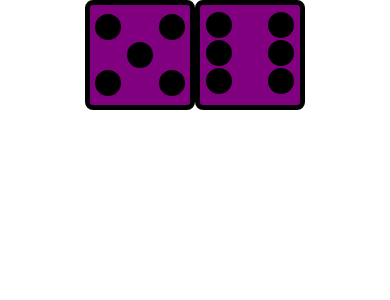
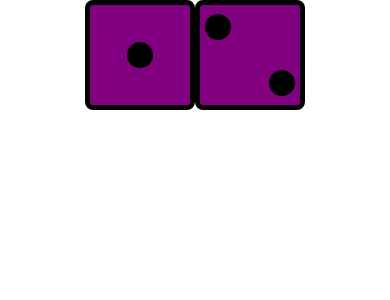
Before and after one commit to Alex-Abrams/dice-pals, a React Native app: screen / in a window 390 px wide. Shown: the top 300 px of the page. Built offline with nearby package versions, Linux system fonts and the light colour scheme.

Commit message:
Finished creating the rest of the dice.

```diff
--- /dev/null
+++ b/frontend/screens/dice_four.js
@@ -0,0 +1,71 @@
+import React, { Component } from 'react';
+import { View, Button, Text, StyleSheet } from 'react-native';
+
+class DiceFour extends React.Component {
+  constructor(props) {
+    super(props);
+  }
+
+  render() {
+    return(
+      <View style={styles.container}>
+
+        <View style={styles.top_dots}>
+          <View style={styles.dice_circle_four}></View>
+          <View style={styles.dice_circle_four}></View>
+        </View>
+
+        <View style={{alignItems: 'center'}}>{/* middle dot */}
+          <View style={styles.dice_circle_middle}></View>
+        </View>
+
+        <View style={styles.bottom_dots}>
+          <View style={styles.dice_circle_four}></View>
+          <View style={styles.dice_circle_four}></View>
+        </View>
+
+      </View>
+    );
+  }
+}
+
+const styles = StyleSheet.create({
+  container: {
+    flex: 1,
+    // flexWrap: 'wrap',
+    // alignContent: 'space-between',
+    marginTop: 2,
+    marginLeft: 5,
+    marginRight: 5,
+    marginBottom: 5,
+  },
+  top_dots: {
+    flexDirection: 'row',
+    justifyContent: 'space-between',
+  },
+  bottom_dots: {
+    flexDirection: 'row',
+    justifyContent: 'space-between',
+
+  },
+  dice_circle_four : {
+    height: 26,
+    width: 26,
+    borderWidth: 4,
+    borderRadius: 40,
+    backgroundColor: 'black',
+    marginTop: 2,
+  },
+  dice_circle_middle: {
+    height: 26,
+    width: 26,
+    borderWidth: 4,
+    borderRadius: 40,
+    borderColor: 'purple',
+    backgroundColor: 'purple',
+    marginTop: 2,
+  }
+});
+
+
+export default DiceFour;
--- /dev/null
+++ b/frontend/screens/dice_one.js
@@ -0,0 +1,61 @@
+import React, { Component } from 'react';
+import { View, Button, Text, StyleSheet } from 'react-native';
+
+class DiceOne extends React.Component {
+  constructor(props) {
+    super(props);
+  }
+
+  render() {
+    return(
+      <View style={styles.container}>
+
+        <View style={styles.top_dots}>
+          <View style={styles.dice_circle_top}></View>
+        </View>
+
+        <View style={{alignItems: 'center'}}>{/* middle dot */}
+          <View style={styles.dice_circle_one}></View>
+        </View>
+
+
+      </View>
+    );
+  }
+}
+
+const styles = StyleSheet.create({
+  container: {
+    flex: 1,
+    marginTop: 2,
+    marginLeft: 5,
+    marginRight: 5,
+    marginBottom: 5,
+  },
+  top_dots: {
+    flexDirection: 'row',
+  },
+  bottom_dots: {
+    flexDirection: 'row-reverse',
+  },
+  dice_circle_one : {
+    height: 26,
+    width: 26,
+    borderWidth: 4,
+    borderRadius: 40,
+    backgroundColor: 'black',
+    marginTop: 2,
+  },
+  dice_circle_top: {
+    height: 26,
+    width: 26,
+    borderWidth: 4,
+    borderRadius: 40,
+    borderColor: 'purple',
+    backgroundColor: 'purple',
+    marginTop: 2,
+  }
+});
+
+
+export default DiceOne;
--- /dev/null
+++ b/frontend/screens/dice_three.js
@@ -0,0 +1,55 @@
+import React, { Component } from 'react';
+import { View, Button, Text, StyleSheet } from 'react-native';
+
+class DiceThree extends React.Component {
+  constructor(props) {
+    super(props);
+  }
+
+  render() {
+    return(
+      <View style={styles.container}>
+
+        <View style={styles.top_dots}>
+          <View style={styles.dice_circle_three}></View>
+        </View>
+
+        <View style={{alignItems: 'center'}}>{/* middle dot */}
+          <View style={styles.dice_circle_three}></View>
+        </View>
+
+        <View style={styles.bottom_dots}>
+          <View style={styles.dice_circle_three}></View>
+        </View>
+
+      </View>
+    );
+  }
+}
+
+const styles = StyleSheet.create({
+  container: {
+    flex: 1,
+    marginTop: 2,
+    marginLeft: 5,
+    marginRight: 5,
+    marginBottom: 5,
+  },
+  top_dots: {
+    flexDirection: 'row',
+  },
+  bottom_dots: {
+    flexDirection: 'row-reverse',
+  },
+  dice_circle_three : {
+    height: 26,
+    width: 26,
+    borderWidth: 4,
+    borderRadius: 40,
+    backgroundColor: 'black',
+    marginTop: 2,
+  },
+});
+
+
+export default DiceThree;
--- /dev/null
+++ b/frontend/screens/dice_two.js
@@ -0,0 +1,64 @@
+import React, { Component } from 'react';
+import { View, Button, Text, StyleSheet } from 'react-native';
+
+class DiceTwo extends React.Component {
+  constructor(props) {
+    super(props);
+  }
+
+  render() {
+    return(
+      <View style={styles.container}>
+
+        <View style={styles.top_dots}>
+          <View style={styles.dice_circle_two}></View>
+        </View>
+
+        <View style={{alignItems: 'center'}}>{/* middle dot */}
+          <View style={styles.dice_circle_middle}></View>
+        </View>
+
+        <View style={styles.bottom_dots}>
+          <View style={styles.dice_circle_two}></View>
+        </View>
+
+      </View>
+    );
+  }
+}
+
+const styles = StyleSheet.create({
+  container: {
+    flex: 1,
+    marginTop: 2,
+    marginLeft: 5,
+    marginRight: 5,
+    marginBottom: 5,
+  },
+  top_dots: {
+    flexDirection: 'row',
+  },
+  bottom_dots: {
+    flexDirection: 'row-reverse',
+  },
+  dice_circle_two : {
+    height: 26,
+    width: 26,
+    borderWidth: 4,
+    borderRadius: 40,
+    backgroundColor: 'black',
+    marginTop: 2,
+  },
+  dice_circle_middle: {
+    height: 26,
+    width: 26,
+    borderWidth: 4,
+    borderRadius: 40,
+    borderColor: 'purple',
+    backgroundColor: 'purple',
+    marginTop: 2,
+  }
+});
+
+
+export default DiceTwo;
--- a/frontend/screens/front_page.js
+++ b/frontend/screens/front_page.js
@@ -2,6 +2,11 @@ import React, { Component } from 'react';
 import { View, Button, Text, StyleSheet } from 'react-native';
 import DiceSix from './dice_six';
 import DiceFive from './dice_five';
+import DiceFour from './dice_four';
+import DiceThree from './dice_three';
+import DiceTwo from './dice_two';
+import DiceOne from './dice_one';
+
 
 class FrontPage extends React.Component {
   constructor(props) {
@@ -17,17 +22,19 @@ class FrontPage extends React.Component {
   render() {
     return(
       <View style={{}}>
+
         <View style={styles.dice_container}>
 
           <View style={styles.dice_box}>
-            <DiceFive />
+            <DiceOne />
           </View>
 
           <View style={styles.dice_box}>
-          <DiceSix />
+          <DiceTwo />
           </View>
+        </View>
 
-        </View>
+
       </View>
     );
   }
@@ -38,6 +45,7 @@ const styles = StyleSheet.create({
     flex: 1,
     flexDirection: 'row',
     justifyContent: 'center',
+    // paddingTop: 100,
   },
   dice_box: {
     backgroundColor: 'purple',
```
